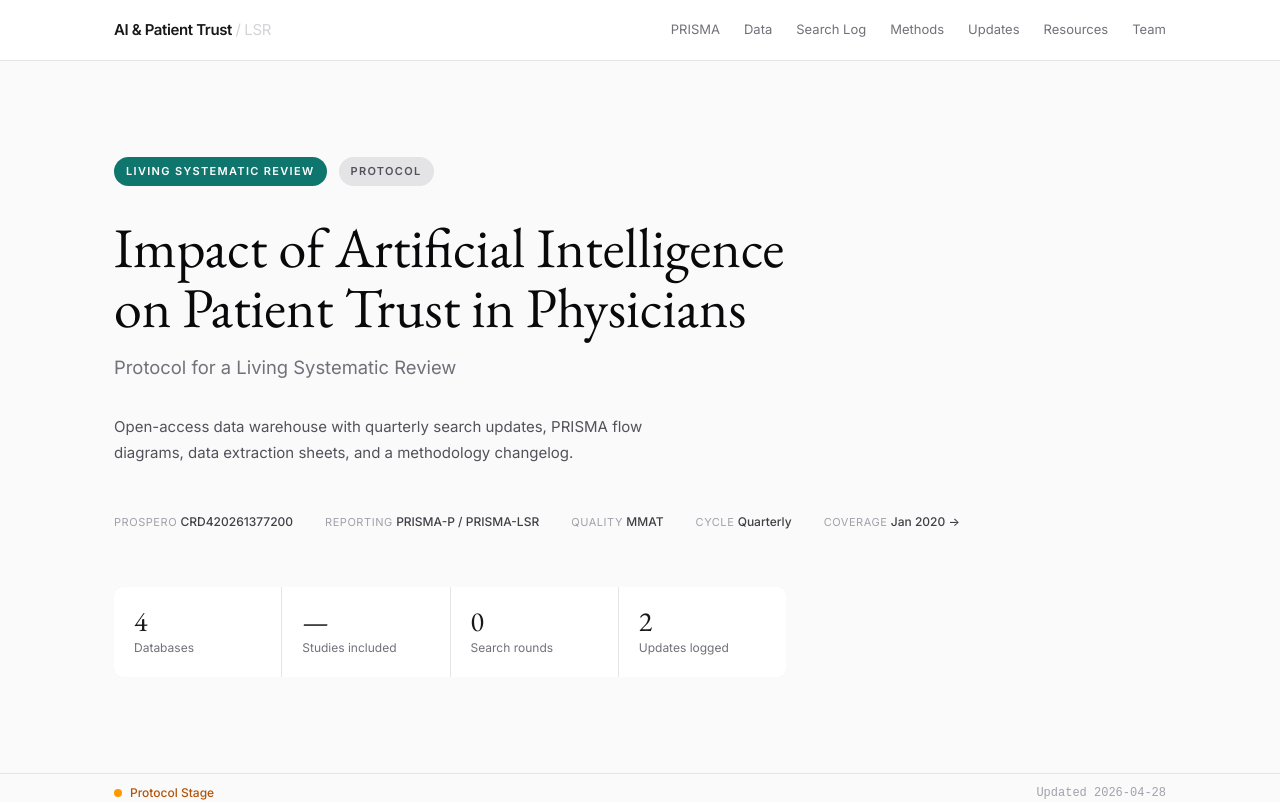
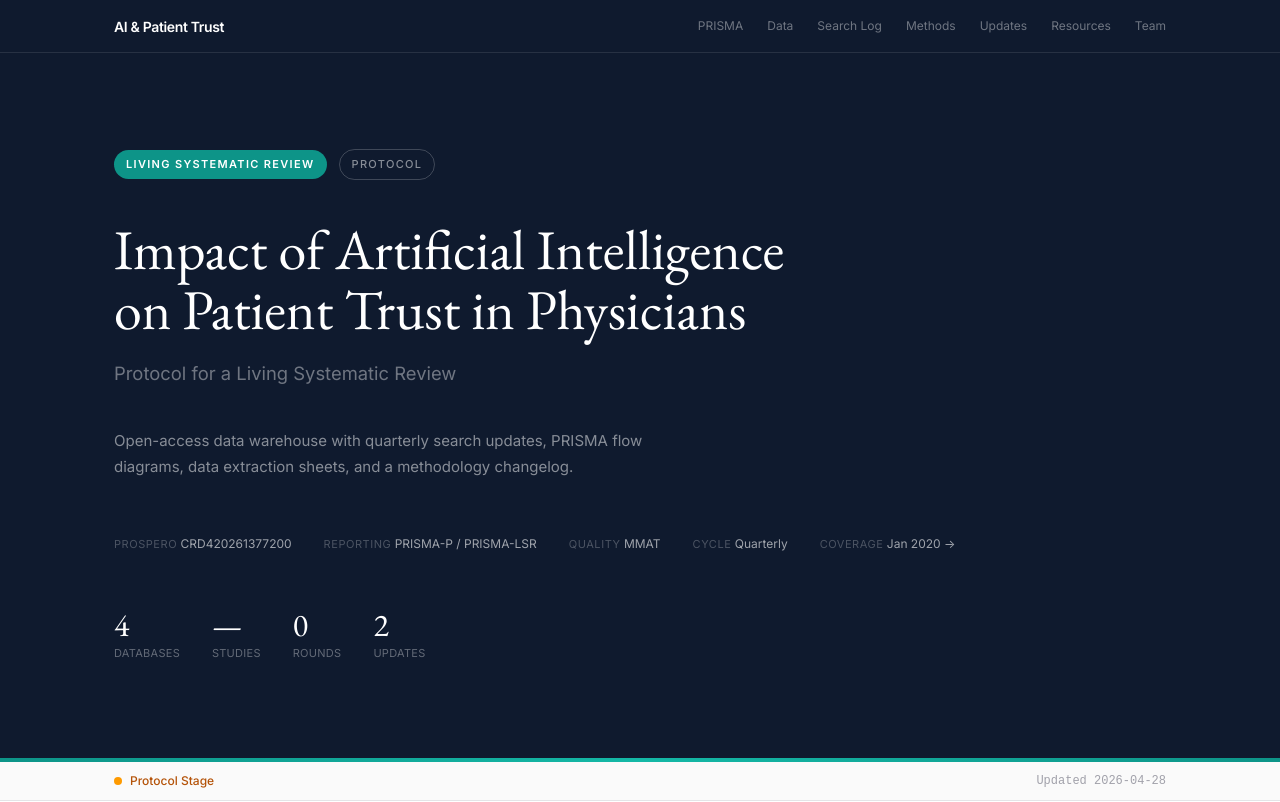
Before and after one commit to ChuehanKuo/lsr-trust, a React (Vite) app: page / in a window 1280 px wide. Shown: the top 802 px of the page. Built offline with nearby package versions, Linux system fonts and the light colour scheme.

Commit message:
Dark header + teal accent bar for visual identity
Navy header with serif title, teal gradient accent bar at bottom,
matching dark nav and footer. White content body. Modeled after
Nature/BMJ/NEJM research platform pattern.

Co-Authored-By: Claude Opus 4.6 <noreply@anthropic.com>

```diff
--- a/src/components/Footer.tsx
+++ b/src/components/Footer.tsx
@@ -2,21 +2,19 @@ import { REVIEW_META } from "../data";
 
 export function Footer() {
   return (
-    <footer className="border-t border-ink-200 bg-ink-50">
-      <div className="max-w-[1100px] mx-auto px-6 py-12">
-        <div className="grid md:grid-cols-3 gap-8 text-[13px] text-ink-400">
+    <footer className="bg-[#0f1a2e] text-white/30">
+      <div className="max-w-[1100px] mx-auto px-6 py-14">
+        <div className="grid md:grid-cols-3 gap-8 text-[13px]">
           <div>
-            <p className="font-semibold text-ink-700 mb-2">{REVIEW_META.shortTitle}</p>
-            <p className="leading-relaxed">
-              Living Systematic Review — continuously updated evidence synthesis.
-            </p>
+            <p className="font-semibold text-white/70 mb-2">{REVIEW_META.shortTitle}</p>
+            <p className="leading-relaxed">Living Systematic Review — continuously updated evidence synthesis.</p>
           </div>
           <div>
-            <p className="font-semibold text-ink-700 mb-2">Standards</p>
+            <p className="font-semibold text-white/70 mb-2">Standards</p>
             <p className="leading-relaxed">PROSPERO / PRISMA-P / PRISMA-LSR / MMAT / GRADE</p>
           </div>
           <div>
-            <p className="font-semibold text-ink-700 mb-2">Contact</p>
+            <p className="font-semibold text-white/70 mb-2">Contact</p>
             <p className="leading-relaxed">
               {REVIEW_META.contact.institution}<br />
               {REVIEW_META.contact.university}<br />
@@ -24,7 +22,7 @@ export function Footer() {
             </p>
           </div>
         </div>
-        <div className="mt-10 pt-6 border-t border-ink-200 flex flex-wrap items-center justify-between gap-3 text-[11px] text-ink-300">
+        <div className="mt-10 pt-6 border-t border-white/10 flex flex-wrap items-center justify-between gap-3 text-[11px] text-white/20">
           <span>&copy; {new Date().getFullYear()} {REVIEW_META.contact.university}</span>
           <span className="font-mono tabular-nums">{REVIEW_META.lastUpdated}</span>
         </div>
--- a/src/components/Header.tsx
+++ b/src/components/Header.tsx
@@ -4,38 +4,34 @@ import { REVIEW_META, SEARCH_ROUNDS, EXTRACTED_STUDIES, UPDATE_LOG, DATABASES }
 export function Header() {
   const stats = [
     { label: "Databases", value: DATABASES.filter(d => d.category === "primary").length },
-    { label: "Studies included", value: EXTRACTED_STUDIES.length || "—" },
-    { label: "Search rounds", value: SEARCH_ROUNDS.length },
-    { label: "Updates logged", value: UPDATE_LOG.length },
+    { label: "Studies", value: EXTRACTED_STUDIES.length || "—" },
+    { label: "Rounds", value: SEARCH_ROUNDS.length },
+    { label: "Updates", value: UPDATE_LOG.length },
   ];
 
   return (
-    <header className="bg-ink-50 border-b border-ink-200">
+    <header className="bg-[#0f1a2e] text-white">
       <div className="max-w-[1100px] mx-auto px-6 py-16 md:py-24">
-        <motion.div
-          initial={{ opacity: 0 }}
-          animate={{ opacity: 1 }}
-          transition={{ duration: 0.6 }}
-        >
-          <div className="flex items-center gap-3 mb-8">
-            <span className="px-3 py-1.5 rounded-full bg-teal-700 text-white text-[11px] font-semibold uppercase tracking-[0.12em]">
+        <motion.div initial={{ opacity: 0 }} animate={{ opacity: 1 }} transition={{ duration: 0.5 }}>
+          <div className="flex items-center gap-3 mb-10">
+            <span className="px-3 py-1.5 rounded-full bg-teal-600 text-white text-[11px] font-semibold uppercase tracking-[0.12em]">
               Living Systematic Review
             </span>
-            <span className="px-3 py-1.5 rounded-full bg-ink-200 text-ink-600 text-[11px] font-semibold uppercase tracking-[0.12em]">
+            <span className="px-3 py-1.5 rounded-full border border-white/20 text-white/50 text-[11px] font-medium uppercase tracking-[0.12em]">
               Protocol
             </span>
           </div>
 
-          <h1 className="font-serif text-[2.5rem] sm:text-[3rem] md:text-[3.5rem] font-normal text-ink-950 leading-[1.08] text-balance mb-4 max-w-3xl">
+          <h1 className="font-serif text-[2.5rem] sm:text-[3rem] md:text-[3.5rem] font-normal leading-[1.08] text-balance mb-5 max-w-3xl">
             {REVIEW_META.title}
           </h1>
           {REVIEW_META.subtitle && (
-            <p className="text-[1.15rem] text-ink-500 mb-8 max-w-2xl">
+            <p className="text-[1.15rem] text-white/40 mb-10 max-w-2xl">
               {REVIEW_META.subtitle}
             </p>
           )}
 
-          <p className="text-[15px] text-ink-600 leading-[1.7] max-w-xl mb-12">
+          <p className="text-[15px] text-white/50 leading-[1.7] max-w-xl mb-14">
             Open-access data warehouse with quarterly search updates, PRISMA flow
             diagrams, data extraction sheets, and a methodology changelog.
           </p>
@@ -49,24 +45,24 @@ export function Header() {
               ["Coverage", "Jan 2020 →"],
             ].map(([label, value]) => (
               <div key={label}>
-                <span className="text-ink-400 uppercase tracking-wider text-[11px]">{label}</span>{" "}
-                <span className="text-ink-700 font-medium">{value}</span>
+                <span className="text-white/25 uppercase tracking-wider text-[11px]">{label}</span>{" "}
+                <span className="text-white/60">{value}</span>
               </div>
             ))}
           </div>
 
-          <div className="grid grid-cols-2 md:grid-cols-4 gap-px bg-ink-200 rounded-lg overflow-hidden max-w-2xl">
+          <div className="flex gap-8 max-w-lg">
             {stats.map((s) => (
-              <div key={s.label} className="bg-white p-5">
-                <div className="text-[1.75rem] font-serif text-ink-900 leading-none mb-1">
-                  {s.value}
-                </div>
-                <div className="text-[12px] text-ink-500">{s.label}</div>
+              <div key={s.label}>
+                <div className="text-[2rem] font-serif leading-none mb-1">{s.value}</div>
+                <div className="text-[11px] text-white/35 uppercase tracking-wide">{s.label}</div>
               </div>
             ))}
           </div>
         </motion.div>
       </div>
+
+      <div className="h-1 bg-gradient-to-r from-teal-600 via-teal-500 to-teal-600" />
     </header>
   );
 }
--- a/src/components/Nav.tsx
+++ b/src/components/Nav.tsx
@@ -14,20 +14,20 @@ export function Nav() {
   const [open, setOpen] = useState(false);
 
   return (
-    <nav className="sticky top-0 z-50 bg-white border-b border-ink-200">
-      <div className="max-w-[1100px] mx-auto px-6 flex items-center justify-between h-[60px]">
-        <a href="#" className="text-[15px] font-semibold text-ink-900 tracking-tight hover:text-teal-700 transition-colors">
-          AI & Patient Trust <span className="text-ink-300 font-normal">/ LSR</span>
+    <nav className="sticky top-0 z-50 bg-[#0f1a2e] border-b border-white/10">
+      <div className="max-w-[1100px] mx-auto px-6 flex items-center justify-between h-[52px]">
+        <a href="#" className="text-[14px] font-semibold text-white tracking-tight hover:text-teal-400 transition-colors">
+          AI & Patient Trust
         </a>
         <div className="hidden lg:flex items-center gap-6">
           {LINKS.map(([label, href]) => (
-            <a key={href} href={href} className="text-[13px] text-ink-500 hover:text-ink-900 transition-colors">
+            <a key={href} href={href} className="text-[12px] text-white/40 hover:text-white transition-colors">
               {label}
             </a>
           ))}
         </div>
         <button
-          className="lg:hidden p-2 text-ink-500 hover:text-ink-900"
+          className="lg:hidden p-2 text-white/50 hover:text-white"
           onClick={() => setOpen(!open)}
           aria-label="Toggle menu"
         >
@@ -39,9 +39,9 @@ export function Nav() {
         </button>
       </div>
       {open && (
-        <div className="lg:hidden border-t border-ink-100 px-6 py-3">
+        <div className="lg:hidden border-t border-white/10 px-6 py-3 bg-[#0f1a2e]">
           {LINKS.map(([label, href]) => (
-            <a key={href} href={href} className="block py-2.5 text-[14px] text-ink-600 hover:text-ink-900" onClick={() => setOpen(false)}>
+            <a key={href} href={href} className="block py-2.5 text-[14px] text-white/50 hover:text-white" onClick={() => setOpen(false)}>
               {label}
             </a>
           ))}
```
